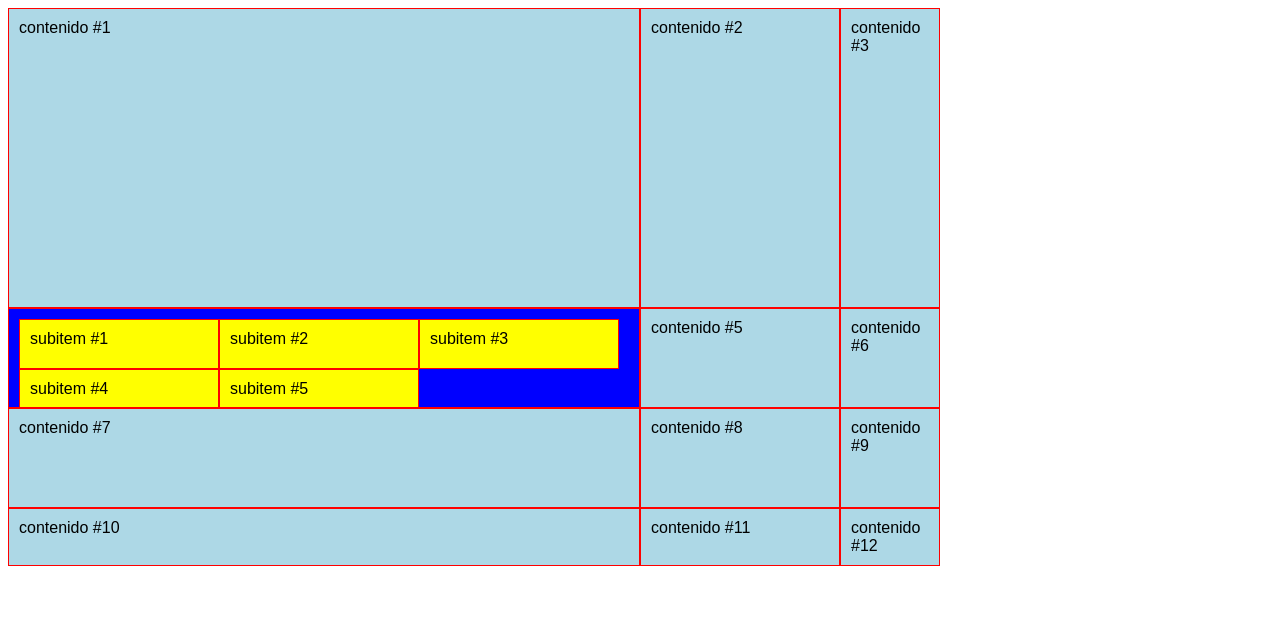
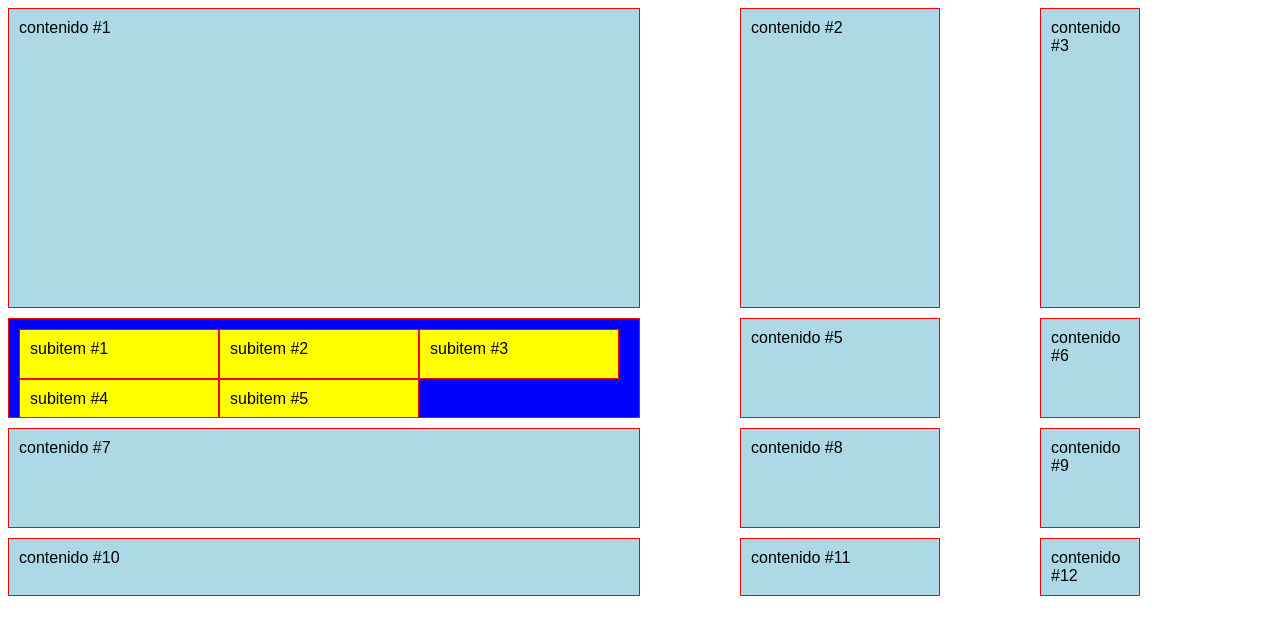
Before and after one commit to jibarradelgado/css-gridlayout, a plain HTML site: page index.html in a window 1280 px wide. Drawn offline with Linux system fonts and the light colour scheme.

Commit message:
grid gaps

```diff
--- a/index.html
+++ b/index.html
@@ -13,6 +13,9 @@
       /* grid-template-columns: 25% 200px 25%;
       grid-template-rows: 300px 150px; */
       grid-template: 300px 100px 100px / 50% 200px 100px;
+      /* column-gap: 30px;
+      row-gap: 30px; */
+      gap: 10px 100px;
     }
     .item {
       background: lightblue;
```
